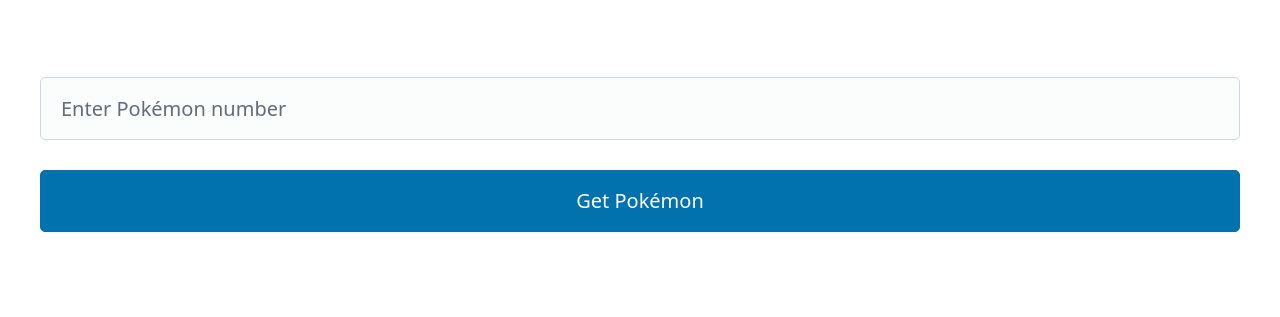
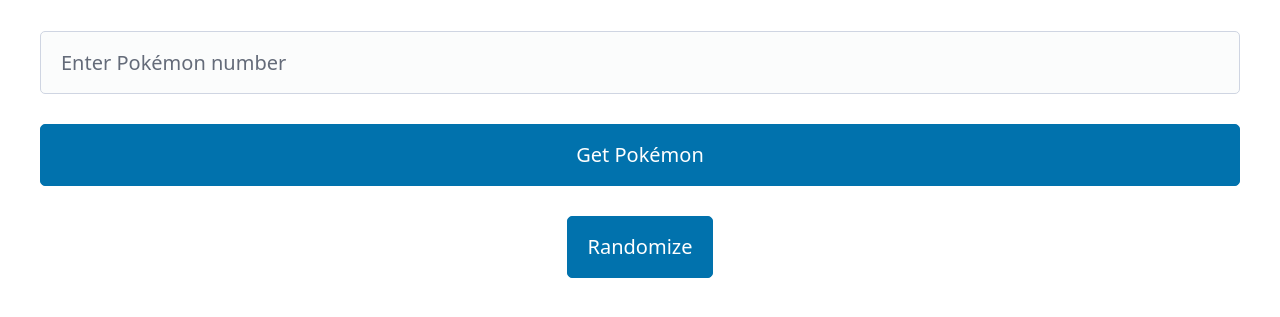
Before and after one commit to Swedeurs/Weekend-Project, a website built with webpack: page frontend/index.html in a window 1280 px wide. Shown: the part 313-630 px from the top of the page. Built offline with nearby package versions, Linux system fonts and the light colour scheme.

Commit message:
add a randomize button to my HTML

```diff
--- a/frontend/index.html
+++ b/frontend/index.html
@@ -7,7 +7,6 @@
     <link rel="stylesheet" href="https://cdn.jsdelivr.net/npm/@picocss/pico@2/css/pico.min.css">
     <title>PokéNetor</title>
     <style>
-
         body {
             display: flex;
             flex-direction: column;
@@ -17,28 +16,21 @@
             margin: 0;
             text-align: center;
         }
-
         main {
             margin: 20px;
         }
-
-
         #pokemon-form {
             display: flex;
             flex-direction: column;
             align-items: center;
             gap: 10px;
         }
-
-
         #pokemon-info {
             margin-top: 20px;
             display: flex;
             flex-direction: column;
             align-items: center;
         }
-
-
         #error-message {
             color: red;
             margin-top: 10px;
@@ -50,7 +42,6 @@
         <h1>Pokémon Generator</h1>
         <p>Enter a number (1-151) to find your Pokémon!</p>
     </header>
-
     <main class="container">
         <form id="pokemon-form">
             <input
@@ -64,6 +55,7 @@
                 required
             />
             <button type="submit">Get Pokémon</button>
+            <button type="button" id="randomize-button">Randomize</button>
         </form>
 
         <section id="pokemon-info" style="display:none;">
@@ -75,7 +67,6 @@
 
         <p id="error-message" style="display:none;">Pokémon not found! Please enter a valid number.</p>
     </main>
-
     <script src="./dist/index.js"></script>
 </body>
 </html>
```
